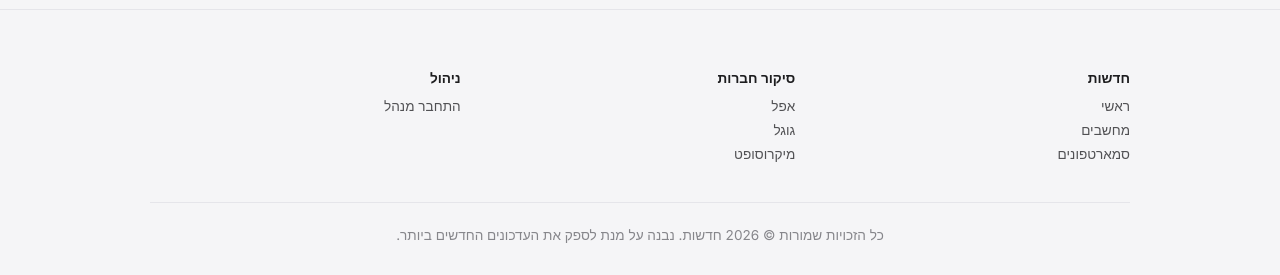
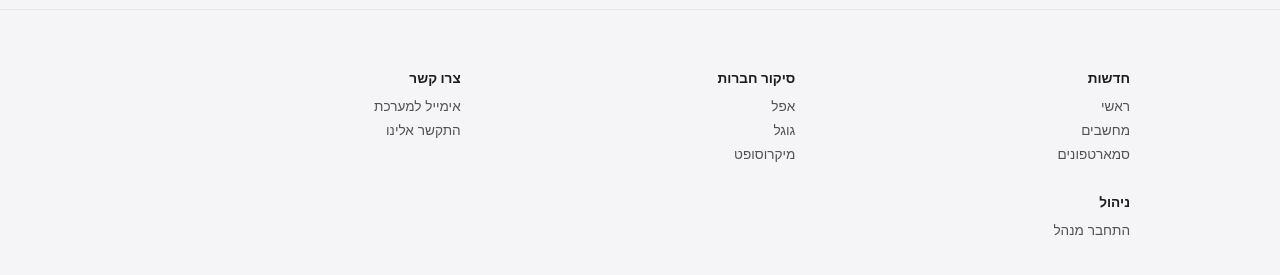
Before and after one commit to yonish90s/casdffaf, a website: page index.html in a window 1280 px wide. Shown: the part 1700-1975 px from the top of the page. Drawn offline with Linux system fonts and the light colour scheme.

Commit message:
Add Contact Us column to footer

```diff
--- a/index.html
+++ b/index.html
@@ -208,6 +208,13 @@
         </ul>
       </div>
       <div class="footer-col">
+        <h4>צרו קשר</h4>
+        <ul>
+          <li><a href="mailto:info@yournews.com">אימייל למערכת</a></li>
+          <li><a href="#" onclick="showToast('הטלפון שלנו עדיין לא פעיל')">התקשר אלינו</a></li>
+        </ul>
+      </div>
+      <div class="footer-col">
         <h4>ניהול</h4>
         <ul>
           <li><a href="#" onclick="showPage('admin-login')">התחבר מנהל</a></li>
```
